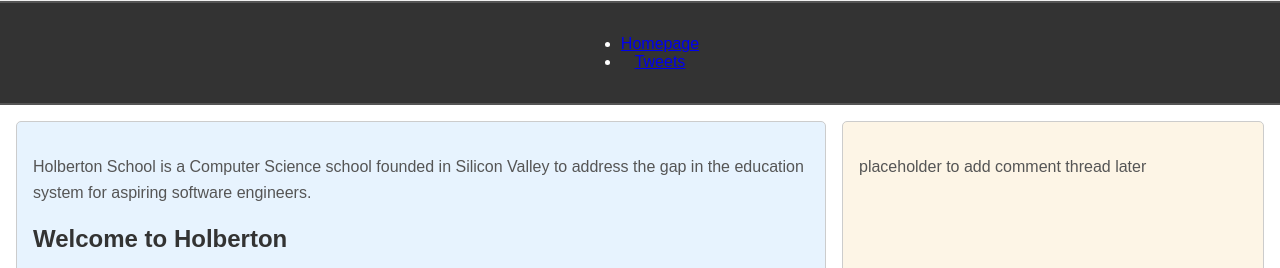
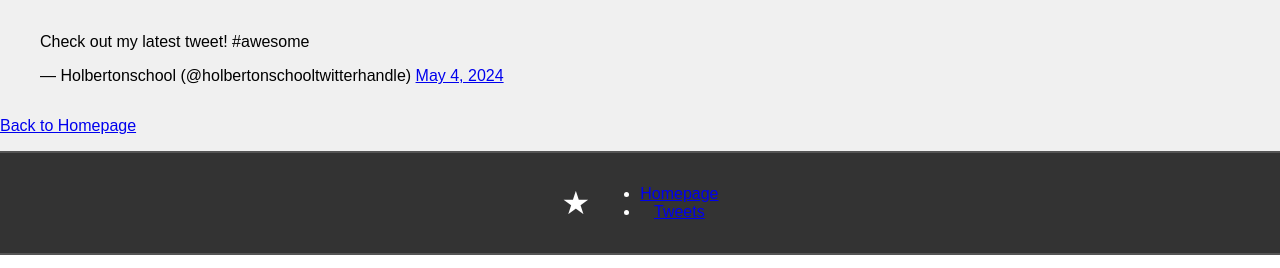
Before and after one commit to MariamIssah/alu-web-development, a plain HTML site: page css_basic/tweets.html in a window 1280 px wide. Shown: the part 882-1150 px from the top of the page. Drawn offline with Linux system fonts and the light colour scheme.

Commit message:
tweets.html

```diff
--- a/css_basic/tweets.html
+++ b/css_basic/tweets.html
@@ -7,7 +7,7 @@
 	 <link href="base.css" rel="stylesheet">
         <link href="styles.css" rel="stylesheet">
     </head>
-    <body>
+    <body class="works_on_smartphone">
 <h1>Welcone to Holberton</h1>
 <h2>Become a Software Engineer</h2>
 <h3>The school where you learn <b>why</b>, not just <b>how</b></h3>
@@ -32,7 +32,16 @@ Throughout your education, you’ll learn the soft-skills necessary to further y
 Across the world, our campuses respect the same standards to deliver high-quality education, using the same project-based methodology, resources, curriculums, admission and graduation requirements.
 </P>
 <a href="https://www.holbertonschool.com"><img src="https://www.holbertonschool.com/holberton-logo.png" alt="Holberton School Logo"></a>
+<!-- Embed a tweet using Twitter's official embed code -->
+    <blockquote class="twitter-tweet">
+        <p lang="en" dir="ltr">Check out my latest tweet! #awesome</p>&mdash; Holbertonschool (@holbertonschooltwitterhandle) <a href="https://twitter.com/i/flow/login?redirect_after_login=%2Fholbertonschool">May 4, 2024</a>
+    </blockquote>
+    <script async src="https://platform.twitter.com/widgets.js" charset="utf-8"></script>
+
+    <!-- Link to index.html -->
+    <p><a href="index.html">Back to Homepage</a></p>
       <header>
+	<span class="logo">&starf;</span>
         <ul>
             <li><a href="index.html">Homepage</a></li>
             <li><a href="tweets.html">Tweets</a></a>
```
